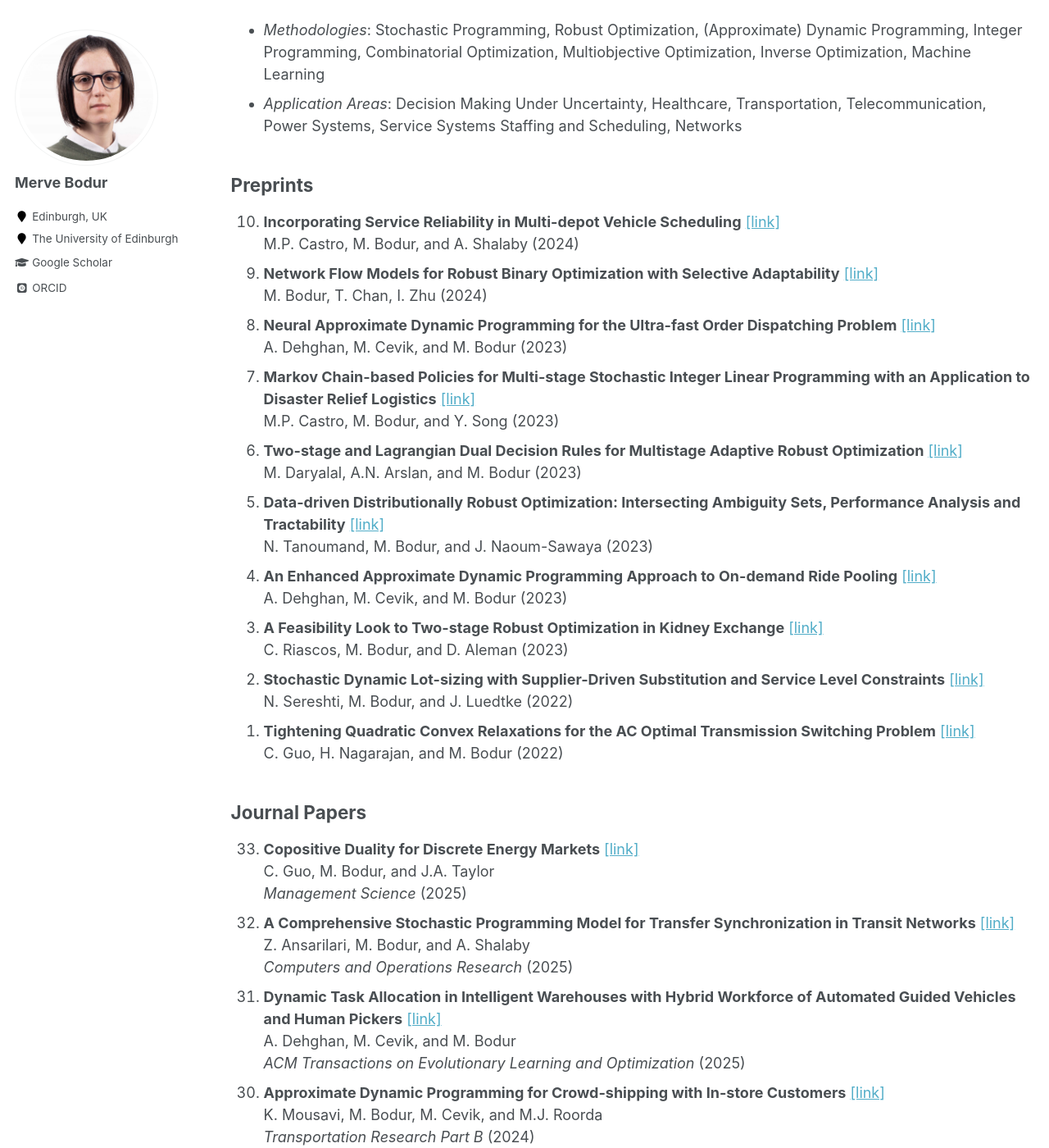
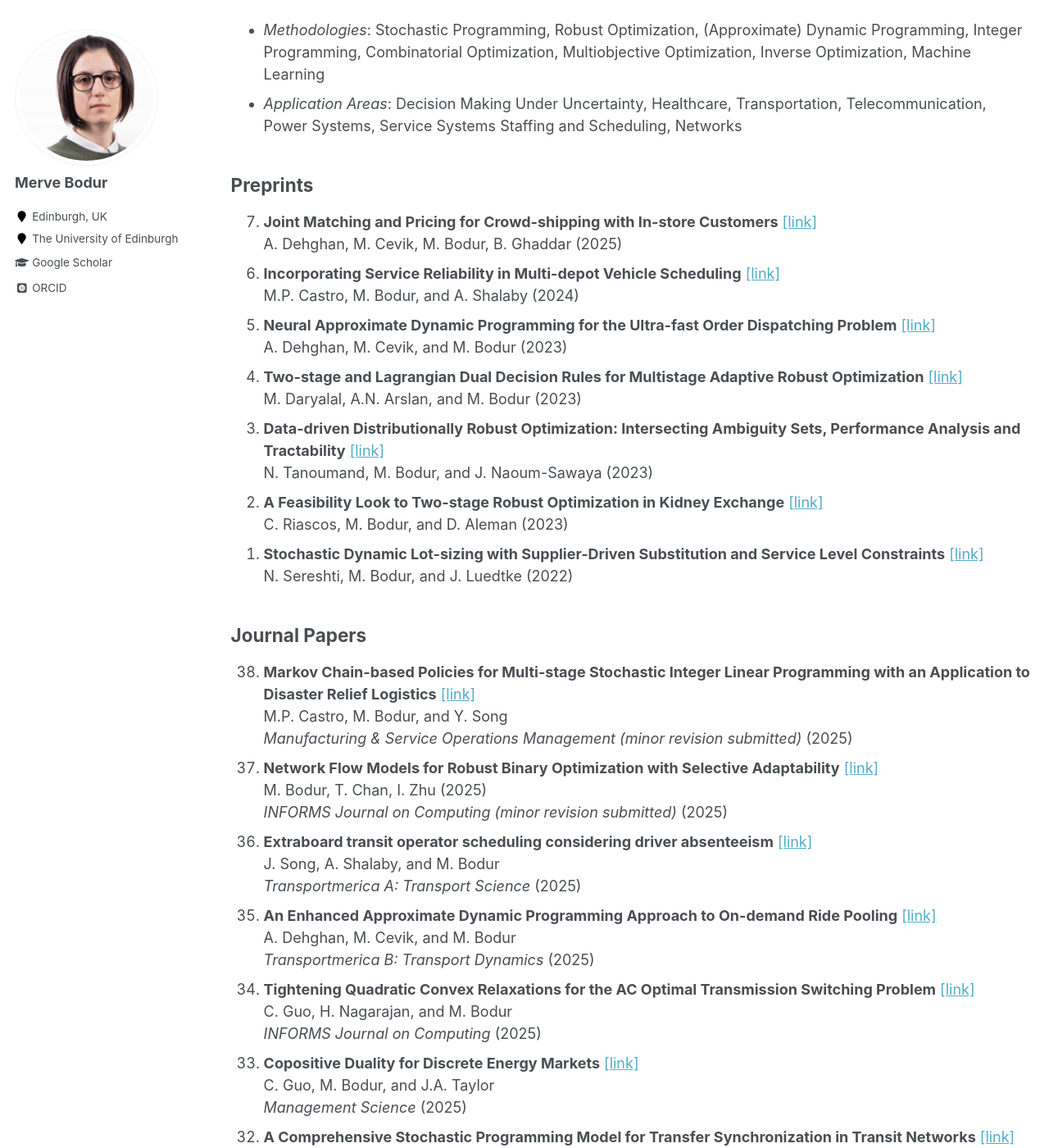
Before and after one commit to mervebodur/mervebodur.github.io, a Jekyll site: the page built from _pages/research.md, in a window 1280 px wide and 1400 px high, scrolled down 213 px. Shown: the whole window at 82% size. Built offline with Jekyll 4.4.1, drawn with Linux system fonts in a browser that asks for light colours; some web fonts are replaced.

Commit message:
Update research.md

```diff
--- a/_pages/research.md
+++ b/_pages/research.md
@@ -10,29 +10,38 @@ author_profile: true
 - *Application Areas*: Decision Making Under Uncertainty, Healthcare, Transportation, Telecommunication, Power Systems, Service Systems Staffing and Scheduling, Networks
 
 ## Preprints
+1. **Joint Matching and Pricing for Crowd-shipping with In-store Customers** [[link]](https://arxiv.org/pdf/2507.01749)\
+A. Dehghan, M. Cevik, M. Bodur, B. Ghaddar (2025)
 1. **Incorporating Service Reliability in Multi-depot Vehicle Scheduling** [[link]](https://arxiv.org/pdf/2407.00836)\
 M.P. Castro, M. Bodur, and A. Shalaby (2024)
-1. **Network Flow Models for Robust Binary Optimization with Selective Adaptability** [[link]](https://arxiv.org/pdf/2403.19471)\
-M. Bodur, T. Chan, I. Zhu (2024)
 1. **Neural Approximate Dynamic Programming for the Ultra-fast Order Dispatching Problem** [[link]](https://optimization-online.org/wp-content/uploads/2023/11/neuradp_dispatching.pdf)\
 A. Dehghan, M. Cevik, and M. Bodur (2023)
-1. **Markov Chain-based Policies for Multi-stage Stochastic Integer Linear Programming with an Application to Disaster Relief Logistics** [[link]](https://arxiv.org/pdf/2207.14779)\
-M.P. Castro, M. Bodur, and Y. Song (2023)
 1. **Two-stage and Lagrangian Dual Decision Rules for Multistage Adaptive Robust Optimization** [[link]](https://arxiv.org/pdf/2305.06190)\
 M. Daryalal, A.N. Arslan, and M. Bodur (2023)
 1. **Data-driven Distributionally Robust Optimization: Intersecting Ambiguity Sets, Performance Analysis and Tractability** [[link]](https://optimization-online.org/wp-content/uploads/2023/04/DRO.pdf)\
 N. Tanoumand, M. Bodur, and J. Naoum-Sawaya (2023)
-1. **An Enhanced Approximate Dynamic Programming Approach to On-demand Ride Pooling** [[link]](https://arxiv.org/pdf/2305.12028.pdf)\
-A. Dehghan, M. Cevik, and M. Bodur (2023)
 1. **A Feasibility Look to Two-stage Robust Optimization in Kidney Exchange** [[link]](https://arxiv.org/pdf/2211.09242.pdf)\
 C. Riascos, M. Bodur, and D. Aleman (2023)
 1. **Stochastic Dynamic Lot-sizing with Supplier-Driven Substitution and Service Level Constraints** [[link]](https://optimization-online.org/2023/01/stochastic-dynamic-lot-sizing-with-supplier-driven-substitution-and-service-level-constraints/)\
 N. Sereshti, M. Bodur, and J. Luedtke (2022)
-1. **Tightening Quadratic Convex Relaxations for the AC Optimal Transmission Switching Problem** [[link]](https://optimization-online.org/wp-content/uploads/2022/12/Tightening_qc_relaxation_for_acots_Guo_Nagarajan_Bodur.pdf)\
-C. Guo, H. Nagarajan, and M. Bodur (2022)
 {: reversed="reversed"}
 
 ## Journal Papers
+1. **Markov Chain-based Policies for Multi-stage Stochastic Integer Linear Programming with an Application to Disaster Relief Logistics** [[link]](https://arxiv.org/pdf/2207.14779)\
+M.P. Castro, M. Bodur, and Y. Song\
+*Manufacturing & Service Operations Management (minor revision submitted)* (2025)
+1. **Network Flow Models for Robust Binary Optimization with Selective Adaptability** [[link]](https://arxiv.org/pdf/2403.19471)\
+M. Bodur, T. Chan, I. Zhu (2025)\
+*INFORMS Journal on Computing (minor revision submitted)* (2025)
+1. **Extraboard transit operator scheduling considering driver absenteeism** [[link]](https://www.tandfonline.com/doi/full/10.1080/23249935.2025.2566439)\
+J. Song, A. Shalaby, and M. Bodur\
+*Transportmerica A: Transport Science* (2025)
+1. **An Enhanced Approximate Dynamic Programming Approach to On-demand Ride Pooling** [[link]](https://www.tandfonline.com/doi/abs/10.1080/21680566.2025.2551913)\
+A. Dehghan, M. Cevik, and M. Bodur\
+*Transportmerica B: Transport Dynamics* (2025)
+1. **Tightening Quadratic Convex Relaxations for the AC Optimal Transmission Switching Problem** [[link]](https://optimization-online.org/wp-content/uploads/2022/12/Tightening_qc_relaxation_for_acots_Guo_Nagarajan_Bodur.pdf)\
+C. Guo, H. Nagarajan, and M. Bodur\
+*INFORMS Journal on Computing* (2025)
 1. **Copositive Duality for Discrete Energy Markets** [[link]](https://optimization-online.org/wp-content/uploads/2021/01/COPDualityApp-1.pdf)\
 C. Guo, M. Bodur, and J.A. Taylor\
 *Management Science* (2025)
```
